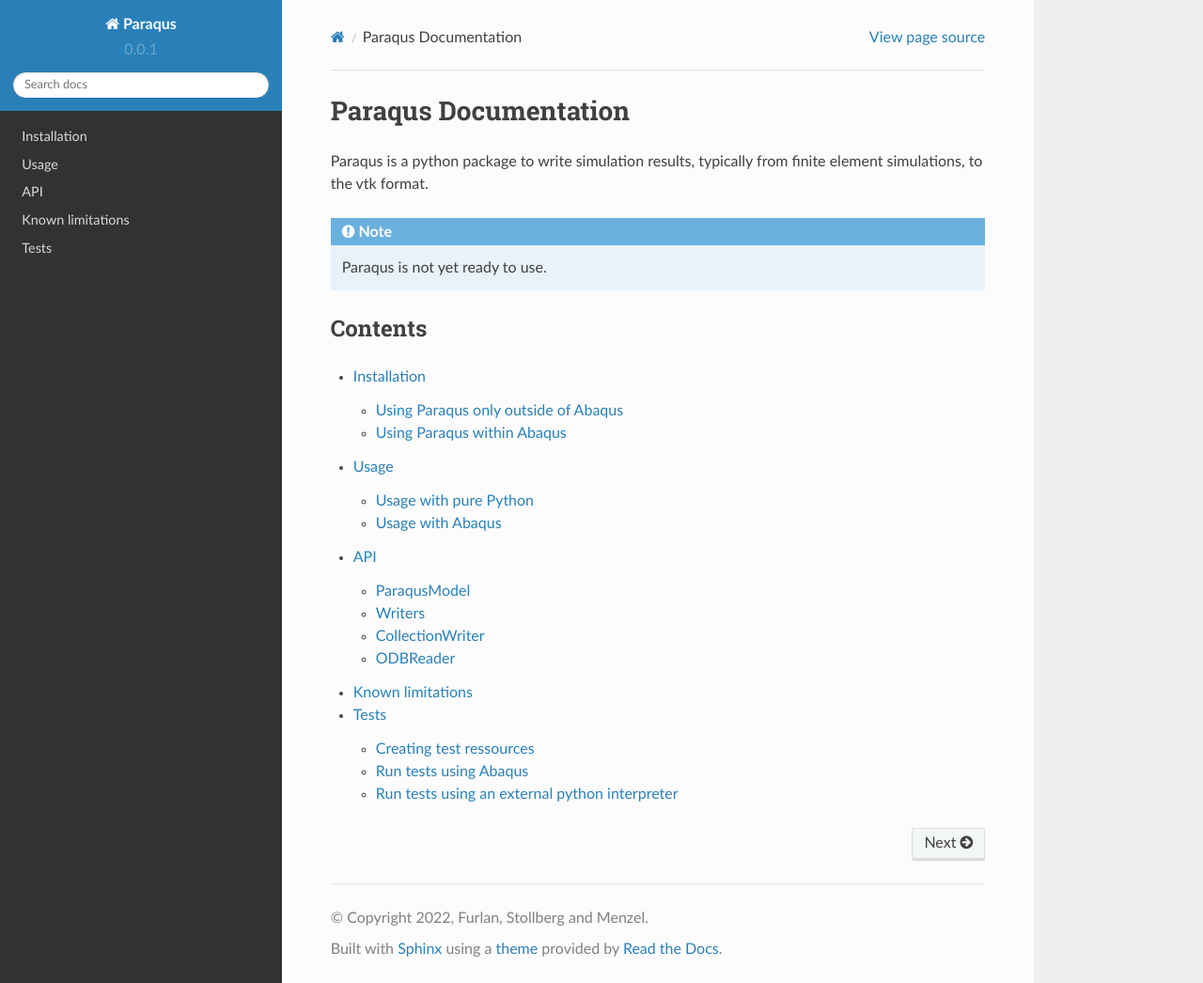
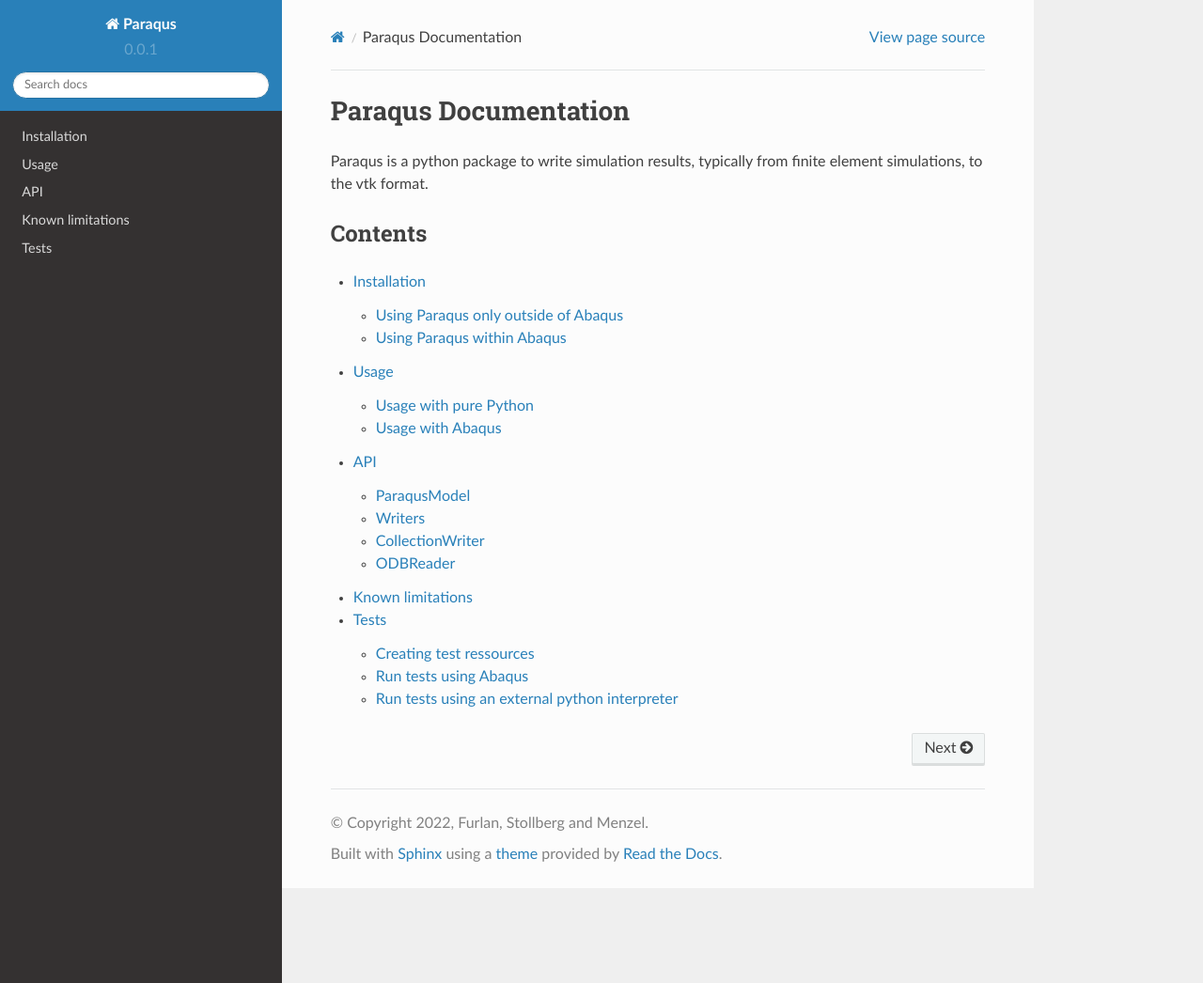
Before and after one commit to tmfrln/paraqus, a Sphinx documentation site: the page built from doc/source/index.rst, in a window 1280 px wide and 1046 px high. Shown: the whole window at 94% size. Built offline with Sphinx 7.4.7 and the Read the Docs theme 2.0.0, drawn with Linux system fonts in a browser that asks for light colours.

Commit message:
Removed warnings that paraqus is under development

```diff
--- a/doc/source/index.rst
+++ b/doc/source/index.rst
@@ -2,10 +2,6 @@ Paraqus Documentation
 =====================
 
 Paraqus is a python package to write simulation results, typically from finite element simulations, to the vtk format.
-
-.. note::
-
-   Paraqus is not yet ready to use.
 
 Contents
 --------
```
Also changed, not shown: readme.md (+0 -3 lines).
